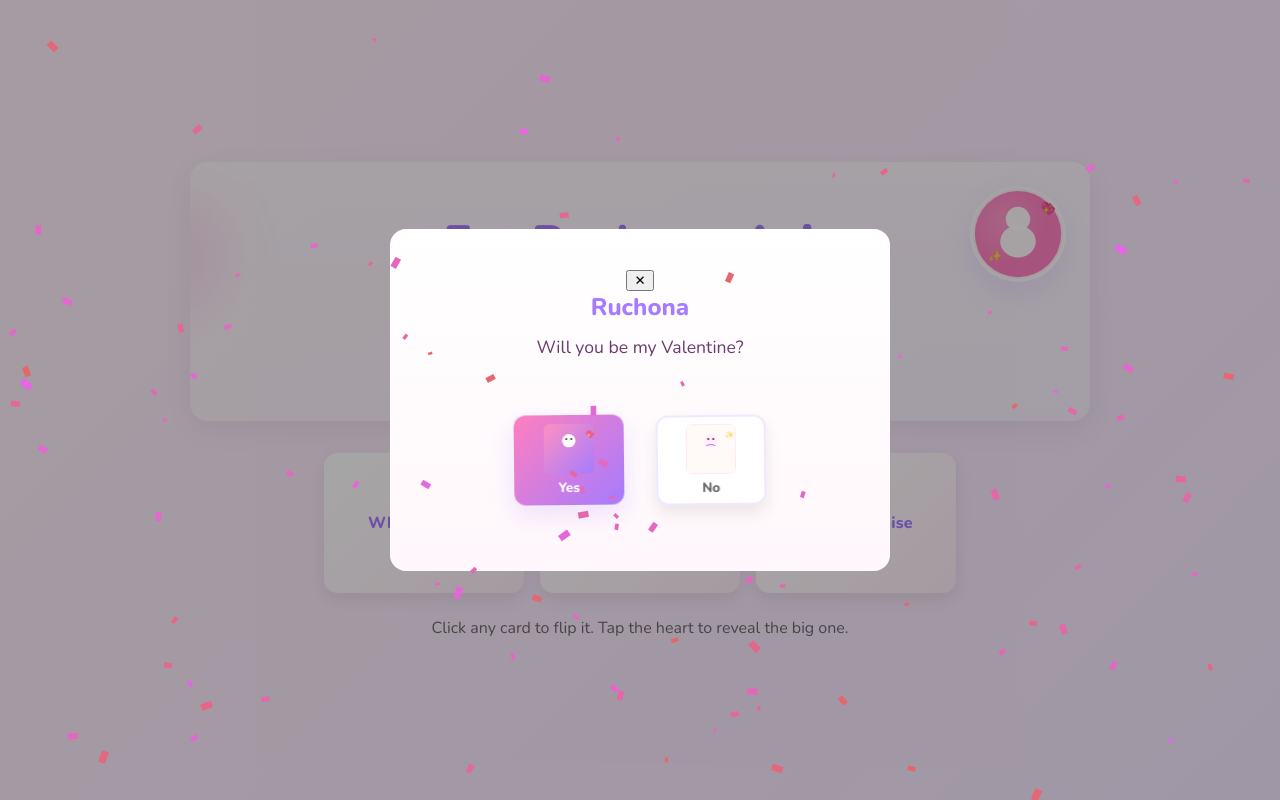
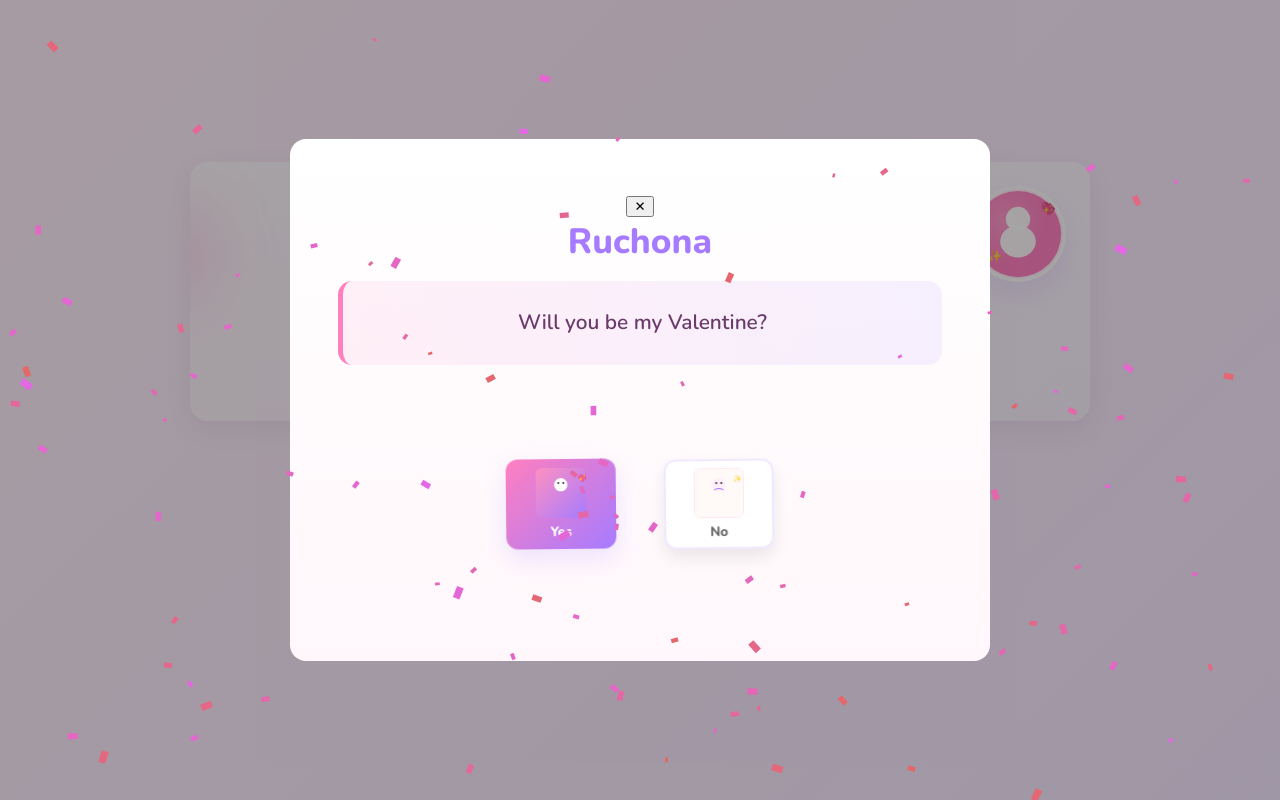
Before and after one commit to er0r42o/valRochuna, a plain HTML site: page index.html in a window 1280 px wide. Both pictures are taken after a click on the button "Open Your Surprise 💌". Drawn offline with nearby package versions, Linux system fonts and the light colour scheme.

Commit message:
Greatly expand modal size with bigger text and cute styling

```diff
--- a/css/styles.css
+++ b/css/styles.css
@@ -32,13 +32,13 @@ body{background:linear-gradient(135deg,var(--bg1),var(--bg2));display:flex;align
 .footer{text-align:center;color:var(--muted);margin-top:1.5rem}
 .modal{position:fixed;inset:0;display:flex;align-items:center;justify-content:center;background:rgba(0,0,0,0.35);opacity:0;pointer-events:none;transition:opacity .25s}
 .modal[aria-hidden="false"]{opacity:1;pointer-events:auto}
-.modal-content{background:linear-gradient(180deg,#fff,#fff7fb);padding:2.5rem;border-radius:16px;width:90%;max-width:500px;text-align:center;position:relative;overflow:visible}
-.modal-content h2{color:var(--accent-2);margin:0 0 0.75rem 0;font-size:1.5rem}
-.proposal-text{color:#6b3b6b;margin:0.5rem 0 2rem 0;font-size:1.1rem;line-height:1.4}
-.modal-actions{display:flex;gap:1.2rem;justify-content:center;margin-top:0.5rem;position:relative;min-height:140px;align-items:center}
+.modal-content{background:linear-gradient(180deg,#fff,#fff7fb);padding:3.5rem 3rem;border-radius:16px;width:95%;max-width:700px;text-align:center;position:relative;overflow:visible}
+.modal-content h2{color:var(--accent-2);margin:0 0 1rem 0;font-size:2.2rem;font-weight:800}
+.proposal-text{color:#6b3b6b;margin:1rem 0 2.5rem 0;font-size:1.3rem;line-height:1.7;font-weight:600;background:linear-gradient(90deg,rgba(255,127,191,0.1),rgba(166,123,255,0.1));padding:1.5rem 2rem;border-radius:14px;border-left:5px solid var(--accent)}
+.modal-actions{display:flex;gap:1.2rem;justify-content:center;margin-top:1.5rem;position:relative;min-height:200px;align-items:center}
 
 /* Animated character buttons - now visible and properly positioned */
-.dance-actions{position:relative;display:flex;align-items:center;justify-content:center;gap:2rem;padding:1rem;width:100%;perspective:1000px;min-height:140px}
+.dance-actions{position:relative;display:flex;align-items:center;justify-content:center;gap:3rem;padding:2rem 1rem;width:100%;perspective:1000px;min-height:200px}
 .character{width:110px;height:90px;border-radius:12px;background:linear-gradient(180deg,#ffffff,#fff7fb);display:flex;flex-direction:column;align-items:center;justify-content:center;cursor:pointer;transition:transform .28s,left .36s,top .36s,box-shadow .28s;position:relative;box-shadow:0 8px 16px rgba(0,0,0,0.08);-webkit-user-select:none;user-select:none;z-index:10}
 .char-img{width:50px;height:50px;display:block;border-radius:6px;flex-shrink:0}
 .character .label{font-weight:700;font-size:0.85rem;color:var(--muted);margin-top:4px;white-space:nowrap}
```
